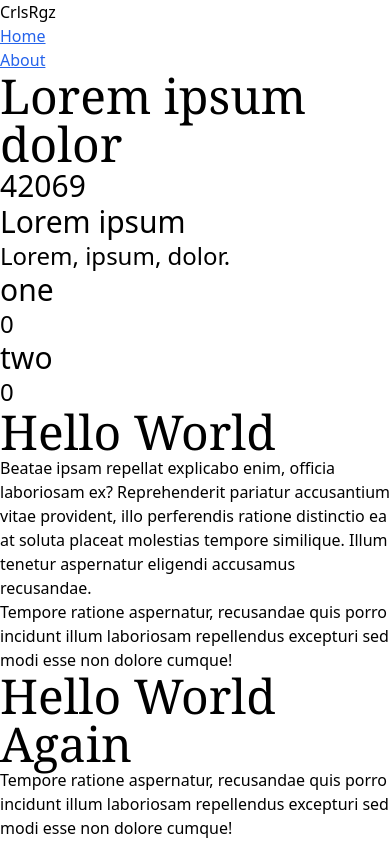
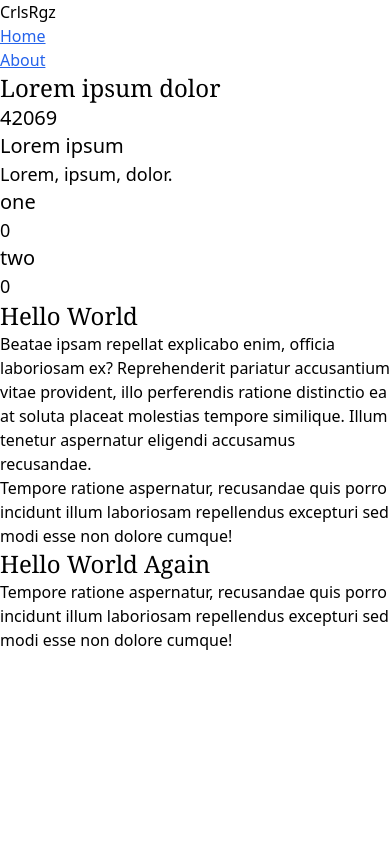
Before and after one commit to crlsrgz/Quiz-ES, a React (Vite) app: page /about in a window 390 px wide. Built offline with nearby package versions, Linux system fonts and the light colour scheme.

Commit message:
style: headings and paragraph for mobiles

```diff
--- a/src/index.css
+++ b/src/index.css
@@ -4,13 +4,13 @@
 
 @layer base {
   h1 {
-    @apply font-serif text-5xl sm:text-6xl;
+    @apply font-serif text-2xl sm:text-4xl;
   }
   h2 {
-    @apply text-3xl sm:text-4xl;
+    @apply text-xl sm:text-3xl;
   }
   h3 {
-    @apply text-2xl sm:text-3xl;
+    @apply text-lg sm:text-xl;
   }
   a {
     @apply text-blue-600 underline;
```
